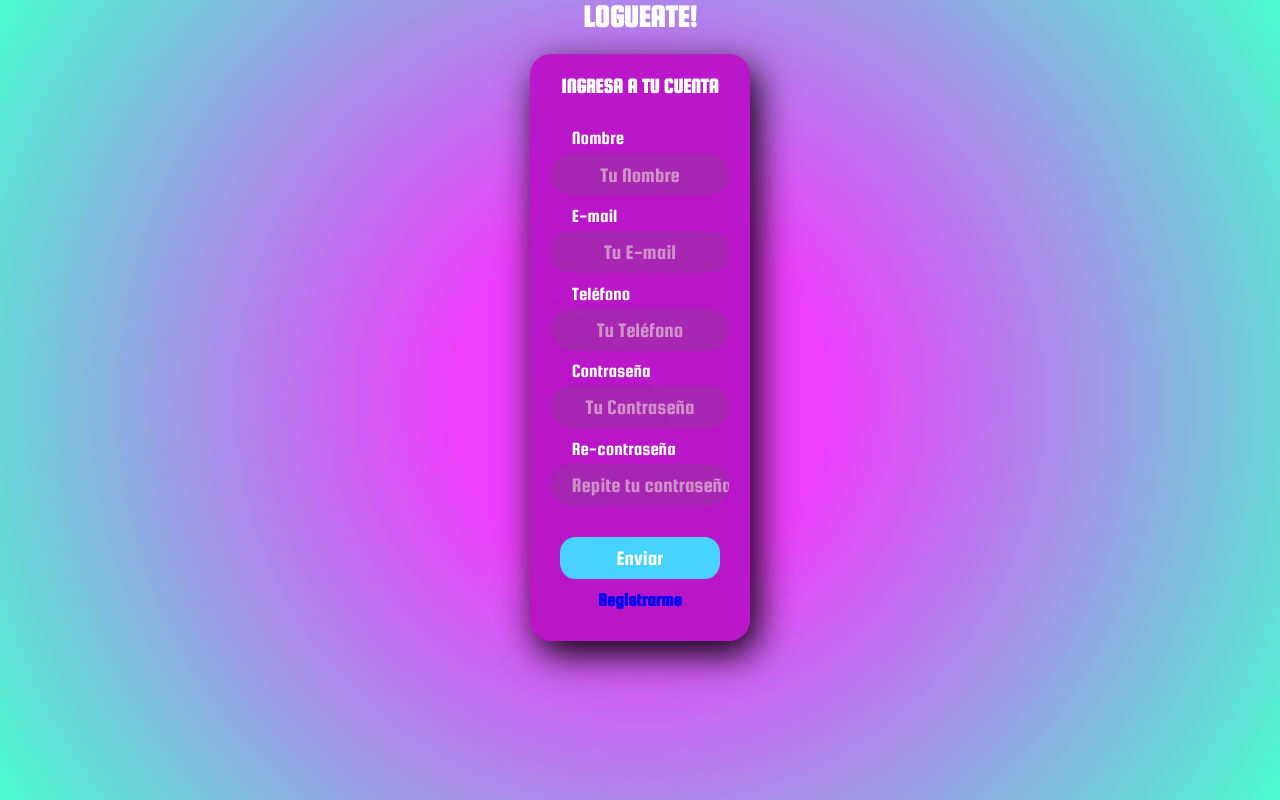
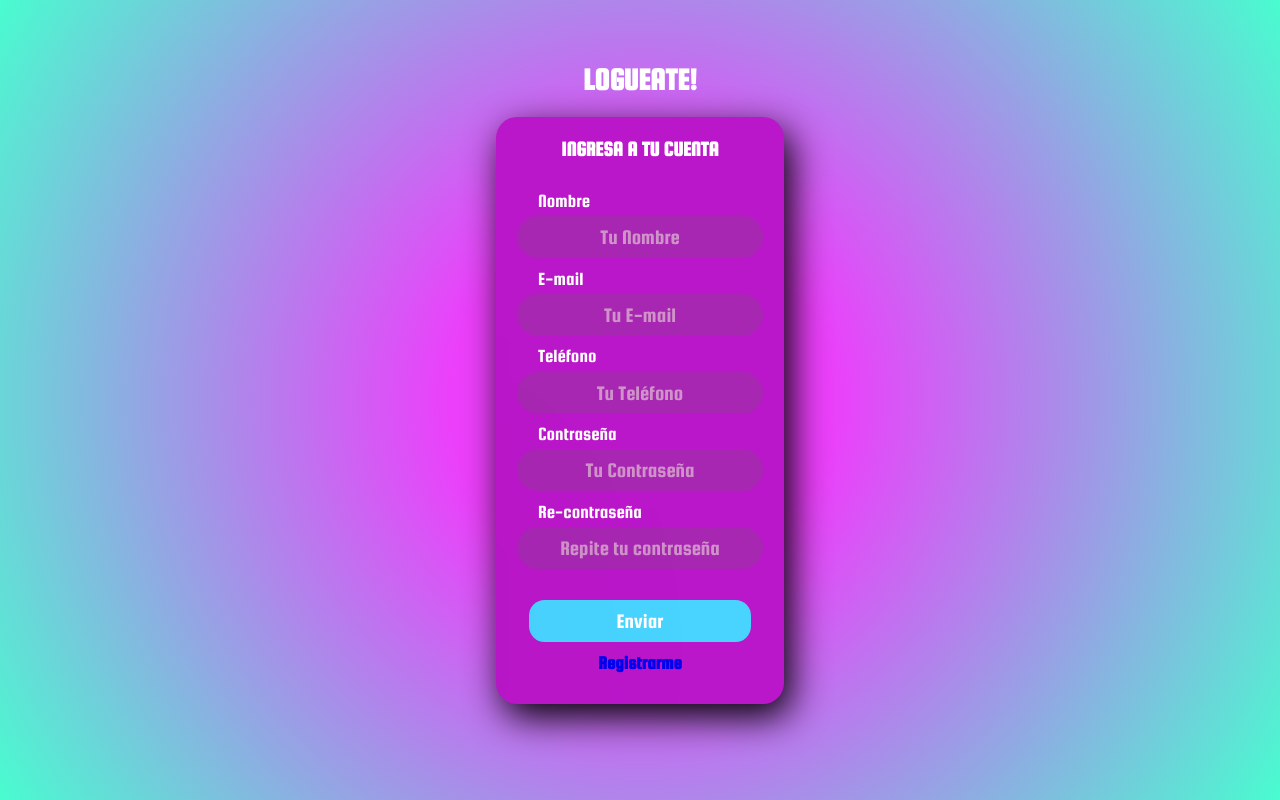
Before and after one commit to EasyRev3nge/Proyecto-Integrador, a plain HTML site: page login.html in a window 1280 px wide. Drawn offline with Linux system fonts and the light colour scheme.

Commit message:
Finishing #LoginPage

```diff
--- a/login.css
+++ b/login.css
@@ -23,6 +23,7 @@ body{
 
 h2{
     text-align: center;
+    padding-top: 2em;
     font-size: 3rem;
     text-transform: uppercase;
     color: white;
@@ -53,6 +54,7 @@ legend{
 form fieldset{
     border: none;
     padding: 2rem;
+    width: 18em;
 }
 
 .campo{
```
